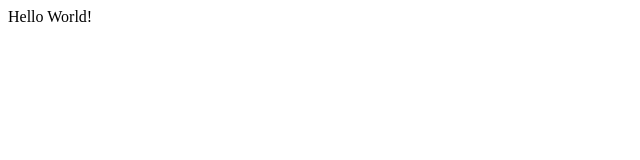
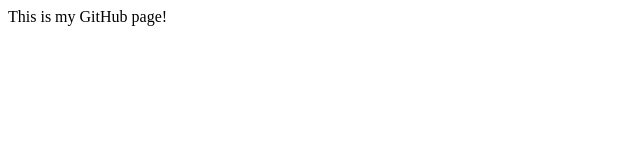
Before and after one commit to VDroidMaster/mywebsite, a plain HTML site: page index.html in a window 1280 px wide. Shown: the whole page, without its empty margins (0-640 px from the left). Drawn offline with Linux system fonts and the light colour scheme.

Commit message:
Update index.html

```diff
--- a/index.html
+++ b/index.html
@@ -5,6 +5,6 @@
 	</head>
 
 	<body>
-	<p> Hello World! </p>
+	<p> This is my GitHub page! </p>
 	</body>
 </html>
```
